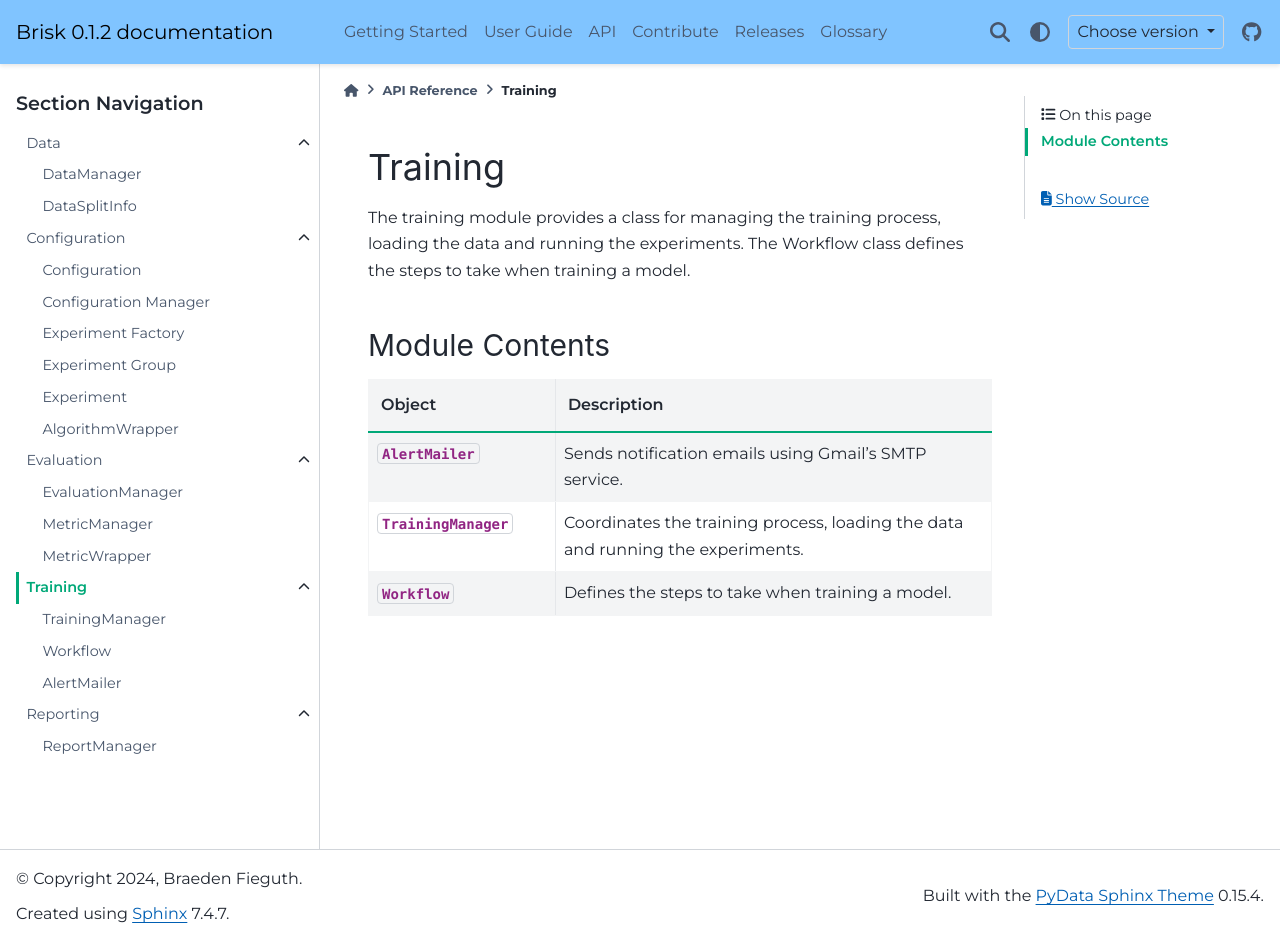
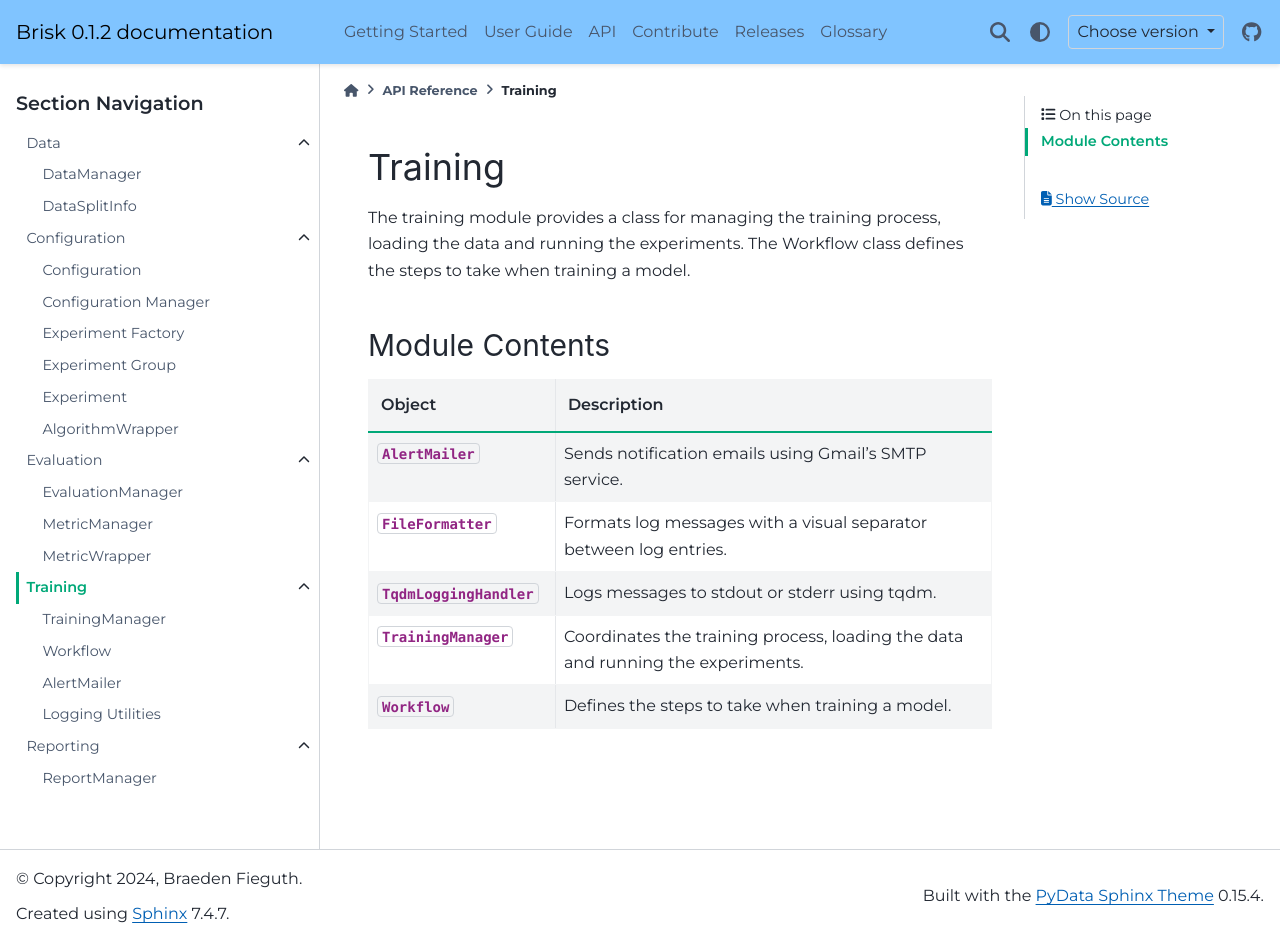
Before and after one commit to BFieguth/brisk, a Sphinx documentation site: the page built from docs/source/api/training.rst, in a window 1280 px wide and 943 px high. Built offline with Sphinx 7.4.7 and the PyData theme 0.15.4, drawn with Linux system fonts in a browser that asks for light colours.

Commit message:
docs: add logging_util module to API docs

```diff
--- a/docs/source/_api_objects_table.rst
+++ b/docs/source/_api_objects_table.rst
@@ -24,12 +24,16 @@
      - Create a que of Experiments from an ExperimentGroup.
    * - :class:`~brisk.configuration.experiment_group.ExperimentGroup`
      - Groups experiments that will be run with the same settings.
+   * - :class:`~brisk.training.logging_util.FileFormatter`
+     - Formats log messages with a visual separator between log entries.
    * - :class:`~brisk.evaluation.metric_manager.MetricManager`
      - Stores MetricWrapper instances that define evaluation metrics.
    * - :class:`~brisk.evaluation.metric_wrapper.MetricWrapper`
      - Wraps a metric function and provides a convenient interface using the metric.
    * - :class:`~brisk.reporting.report_manager.ReportManager`
      - Generates HTML report from training results.
+   * - :class:`~brisk.training.logging_util.TqdmLoggingHandler`
+     - Logs messages to stdout or stderr using tqdm.
    * - :class:`~brisk.training.training_manager.TrainingManager`
      - Coordinates the training process, loading the data and running the experiments.
    * - :class:`~brisk.training.workflow.Workflow`
--- a/docs/source/_descriptions.py
+++ b/docs/source/_descriptions.py
@@ -66,6 +66,14 @@ DESCRIPTIONS = OrderedDict({
         "path": "~brisk.configuration.algorithm_wrapper.AlgorithmWrapper",
         "desc": "Wraps a machine learning algorithm and provides an interface using the algorithm."
     },
+    "TqdmLoggingHandler": {
+        "path": "~brisk.training.logging_util.TqdmLoggingHandler",
+        "desc": "Logs messages to stdout or stderr using tqdm."
+    },
+    "FileFormatter": {
+        "path": "~brisk.training.logging_util.FileFormatter",
+        "desc": "Formats log messages with a visual separator between log entries."
+    },
 })
 
 def generate_list_table(objects=None):
--- a/docs/source/_training_objects_table.rst
+++ b/docs/source/_training_objects_table.rst
@@ -6,6 +6,10 @@
      - Description
    * - :class:`~brisk.training.alert_mailer.AlertMailer`
      - Sends notification emails using Gmail's SMTP service.
+   * - :class:`~brisk.training.logging_util.FileFormatter`
+     - Formats log messages with a visual separator between log entries.
+   * - :class:`~brisk.training.logging_util.TqdmLoggingHandler`
+     - Logs messages to stdout or stderr using tqdm.
    * - :class:`~brisk.training.training_manager.TrainingManager`
      - Coordinates the training process, loading the data and running the experiments.
    * - :class:`~brisk.training.workflow.Workflow`
--- a/docs/source/api/training.rst
+++ b/docs/source/api/training.rst
@@ -17,3 +17,4 @@ Module Contents
    training/training_manager
    training/workflow
    training/alert_mailer
+   training/logging_util
--- a/docs/source/conf.py
+++ b/docs/source/conf.py
@@ -71,7 +71,8 @@ def setup(app):
 
     with open(docs_path / '_training_objects_table.rst', 'w') as f:
         f.write(generate_list_table([
-            'TrainingManager', 'Workflow', 'AlertMailer'
+            'TrainingManager', 'Workflow', 'AlertMailer', "TqdmLoggingHandler",
+            "FileFormatter"
         ]))
 
 # -- Options for HTML output -------------------------------------------------
```
Also changed, not shown: docs/source/api/training/logging_util.rst (added, +12 -0 lines), 1 other file.
